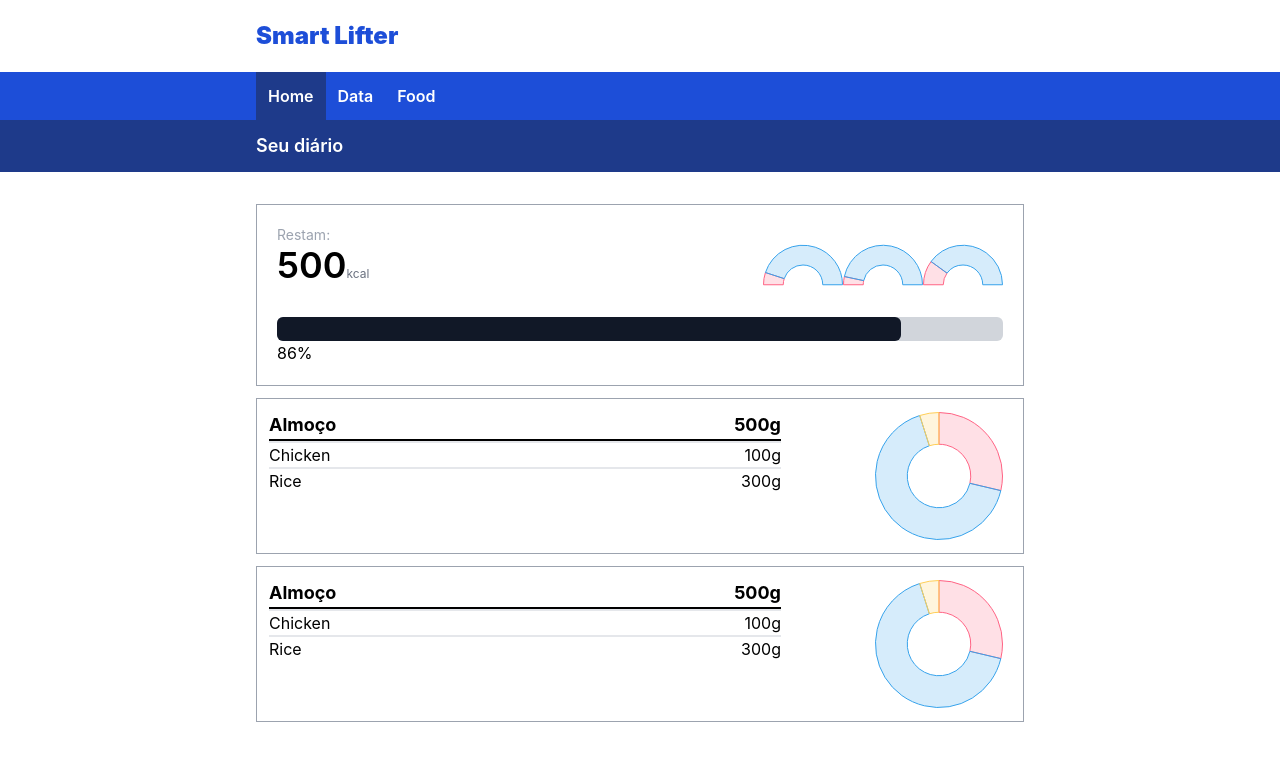
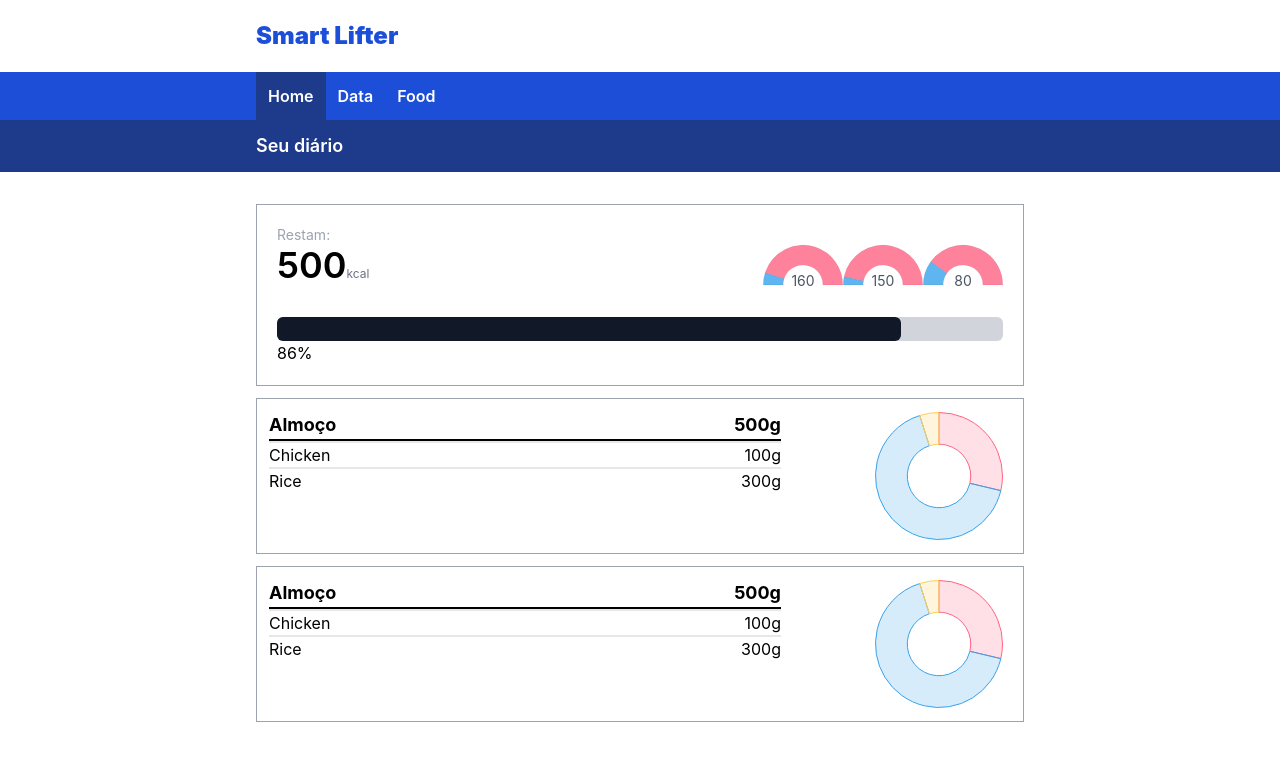
Before and after one commit to PedroSpelta/Fitness, a Next.js app: page /home in a window 1280 px wide. Shown: the top 760 px of the page. Built offline with nearby package versions, Linux system fonts and the light colour scheme.

Commit message:
criando context de food

```diff
--- a/components/MacroCircle.tsx
+++ b/components/MacroCircle.tsx
@@ -16,17 +16,9 @@ function MacroCircle({
       {
         label: "# of Votes",
         data: [completed, missing],
-        backgroundColor: [
-          "rgba(255, 99, 132, 0.2)",
-          "rgba(54, 162, 235, 0.2)",
-          "rgba(255, 206, 86, 0.2)",
-        ],
-        borderColor: [
-          "rgba(255, 99, 132, 1)",
-          "rgba(54, 162, 235, 1)",
-          "rgba(255, 206, 86, 1)",
-        ],
-        borderWidth: 1,
+        backgroundColor: ["rgba(54, 162, 235, 0.8)", "rgba(255, 99, 132, 0.8)"],
+        borderColor: ["rgba(0,0,0,0.1)"],
+        borderWidth: 0.5
       },
     ],
   };
@@ -47,8 +39,12 @@ function MacroCircle({
   };
 
   return (
-    <div className="w-20 h-20">
+    <div className="w-20 h-20 relative">
       <Doughnut data={dougData} options={dougOptions} />
+      <p className="absolute bottom-3.5 left-1/2 -translate-x-1/2 text-sm text-gray-600 -z-10">
+        {" "}
+        {missing + completed}
+      </p>
     </div>
   );
 }
--- a/styles/globals.css
+++ b/styles/globals.css
@@ -29,3 +29,11 @@ a {
   background-color: red;
   color: aquamarine;
 }
+
+input[type="number"]::-webkit-inner-spin-button,
+input[type="number"]::-webkit-outer-spin-button {
+  -webkit-appearance: none;
+  -moz-appearance: none;
+  appearance: none;
+  margin: 0;
+}
```
Also changed, not shown: context/foodContext.tsx (added, +28 -0 lines).
